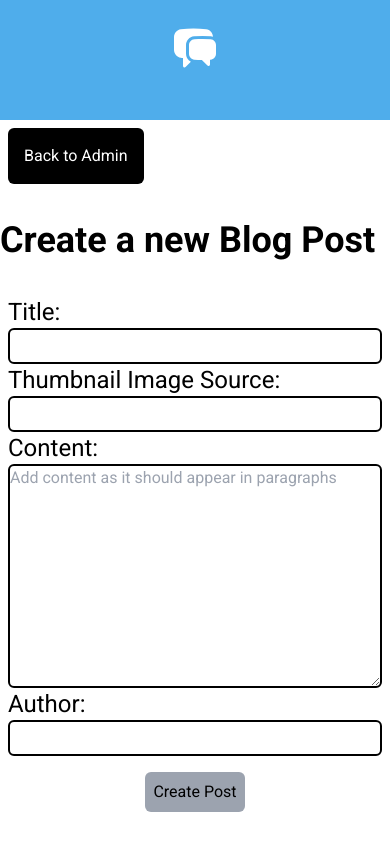
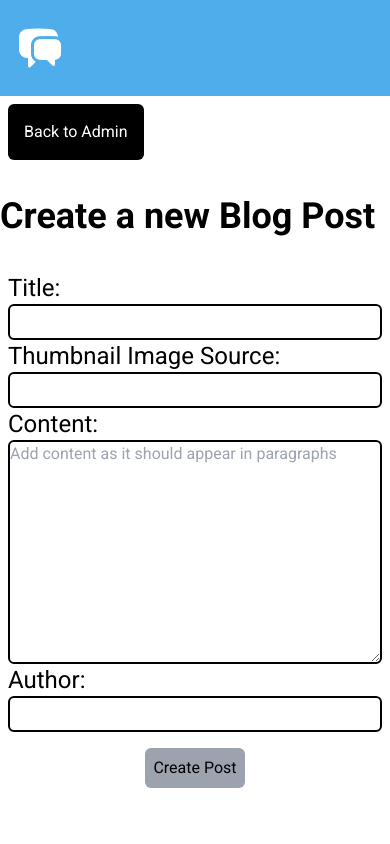
Before and after one commit to dcroci/blog-mern, a React (Vite) app in the folder frontend/: page /create in a window 390 px wide. Built offline with nearby package versions, Linux system fonts and the light colour scheme; no server answers; what tailwindcss-animated would draw is missing.

Commit message:
responsive navbar

```diff
--- a/frontend/src/components/Navbar.jsx
+++ b/frontend/src/components/Navbar.jsx
@@ -6,10 +6,10 @@ import SearchBar from './SearchBar';
 function Navbar({ searchValue, setSearchValue, showSearch }) {
   return (
     <nav className="bg-[#4fadeb] ">
-      <div className="py-6 px-4 grid grid-cols-4 justify-between max-w-[1280px] w-full mx-auto items-center ">
+      <div className="py-6 px-4 grid grid-cols-3 justify-between max-w-[1280px] w-full mx-auto items-center ">
         <Link
           to={'/'}
-          className="flex justify-center w-full col-span-4 mb-6 md:col-span-1 md:inline md:mb-0 md:w-min"
+          // className="flex justify-center w-full col-span-4 mb-6 md:col-span-1 md:inline md:mb-0 md:w-min"
         >
           <div className="flex items-center row-start-1 col-start-1">
             <svg
@@ -25,7 +25,7 @@ function Navbar({ searchValue, setSearchValue, showSearch }) {
         </Link>
         {showSearch && (
           <>
-            <div className="w-full col-start-1 col-end-3 sm:col-end-4 md:col-start-2 md:col-end-4 md:place-self-center">
+            <div className="w-full col-span-2 md:place-self-center">
               <SearchBar
                 searchValue={searchValue}
                 setSearchValue={setSearchValue}
```
